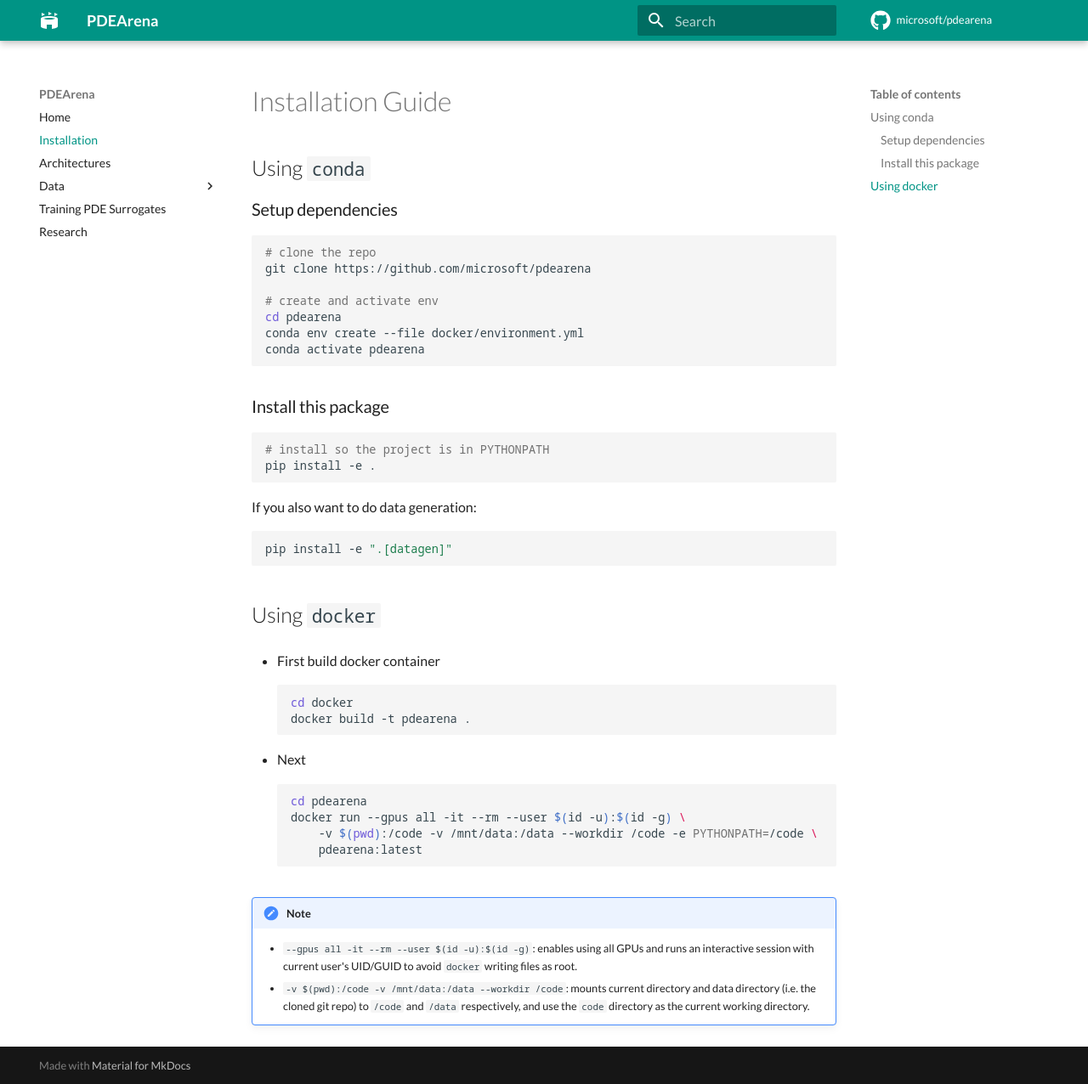
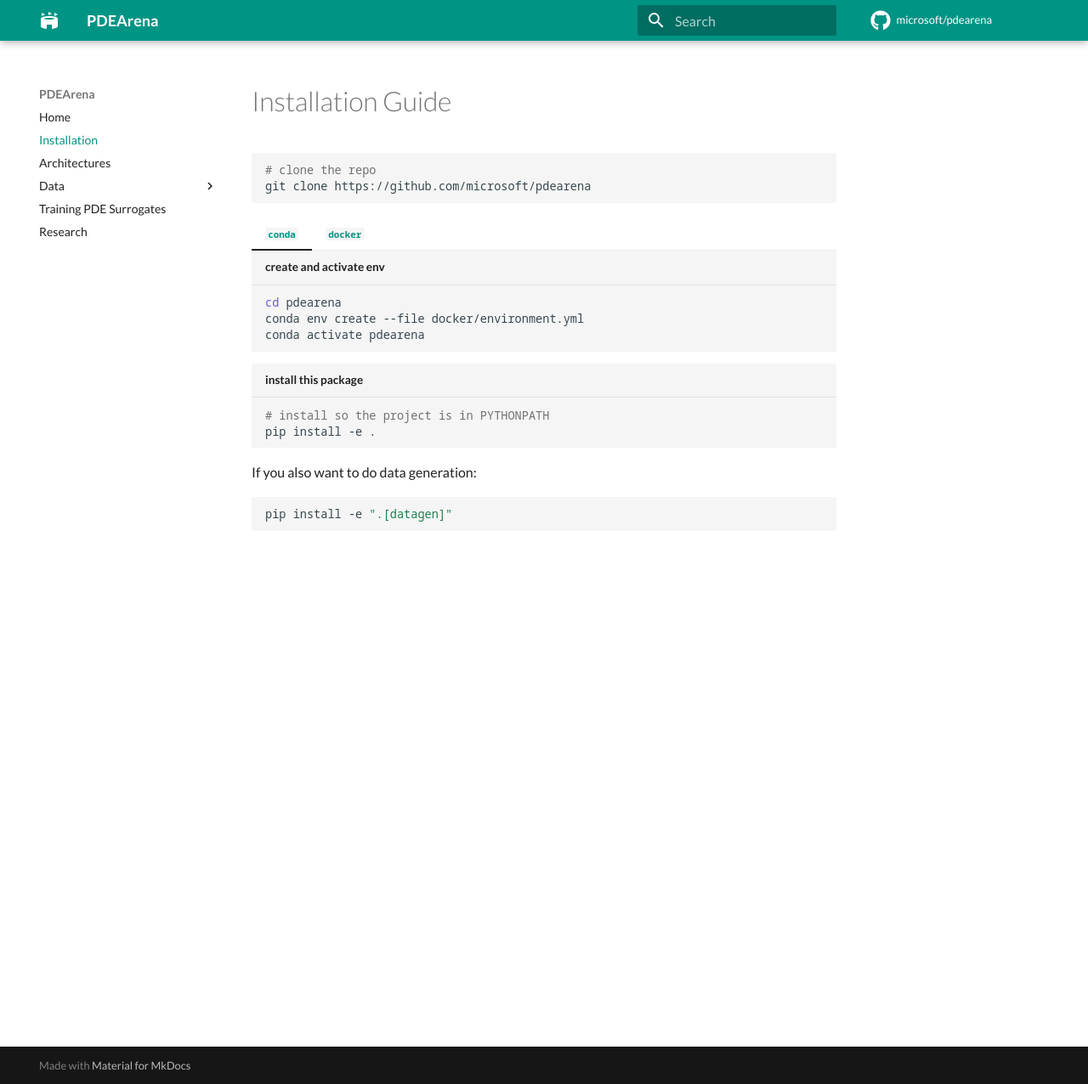
Before and after one commit to pdearena/pdearena, an MkDocs documentation site: the page built from docs/install.md, in a window 1280 px wide and 1276 px high. Shown: the whole window at 85% size. Built offline with MkDocs 1.6.1 and Material for MkDocs 9.7.7, drawn with Linux system fonts in a browser that asks for light colours; comment, search, counter and statistics services are not loaded.

Commit message:
tabbed install docs

````diff
--- a/docs/install.md
+++ b/docs/install.md
@@ -1,49 +1,46 @@
 # Installation Guide
 
-
-## Using `conda`
-
-### Setup dependencies
 
 ```bash
 # clone the repo
 git clone https://github.com/microsoft/pdearena
-
-# create and activate env
-cd pdearena
-conda env create --file docker/environment.yml
-conda activate pdearena
 ```
 
-### Install this package
+=== "`conda`"
 
-```bash
-# install so the project is in PYTHONPATH
-pip install -e .
-```
+    ```bash title="create and activate env"
+    cd pdearena
+    conda env create --file docker/environment.yml
+    conda activate pdearena
+    ```
 
-If you also want to do data generation:
+    ```bash title="install this package"
+    # install so the project is in PYTHONPATH
+    pip install -e .
+    ```
 
-```bash
-pip install -e ".[datagen]"
-```
+    If you also want to do data generation:
 
-## Using `docker`
+    ```bash
+    pip install -e ".[datagen]"
+    ```
 
-- First build docker container
-```bash
-cd docker
-docker build -t pdearena .
-```
+=== "`docker`"
 
-- Next
-```bash
-cd pdearena
-docker run --gpus all -it --rm --user $(id -u):$(id -g) \
-    -v $(pwd):/code -v /mnt/data:/data --workdir /code -e PYTHONPATH=/code \
-    pdearena:latest
-```
-!!! note
+    ```bash title="build docker container"
+    cd docker
+    docker build -t pdearena .
+    ```
 
-    - `--gpus all -it --rm --user $(id -u):$(id -g)`: enables using all GPUs and runs an interactive session with current user's UID/GUID to avoid `docker` writing files as root.
-    - `-v $(pwd):/code -v /mnt/data:/data --workdir /code`: mounts current directory and data directory (i.e. the cloned git repo) to `/code` and `/data` respectively, and use the `code` directory as the current working directory.
+    ```bash title="run docker container"
+    cd pdearena
+    docker run --gpus all -it --rm --user $(id -u):$(id -g) \
+        -v $(pwd):/code -v /mnt/data:/data --workdir /code -e PYTHONPATH=/code \
+        pdearena:latest
+    ```
+
+
+    !!! note
+
+        - `--gpus all -it --rm --user $(id -u):$(id -g)`: enables using all GPUs and runs an interactive session with current user's UID/GUID to avoid `docker` writing files as root.
+        - `-v $(pwd):/code -v /mnt/data:/data --workdir /code`: mounts current directory and data directory (i.e. the cloned git repo) to `/code` and `/data` respectively, and use the `code` directory as the current working directory.
--- a/mkdocs.yml
+++ b/mkdocs.yml
@@ -10,6 +10,8 @@ markdown_extensions:
   - md_in_html
   - pymdownx.details
   - pymdownx.superfences
+  - pymdownx.tabbed:
+      alternate_style: true
   - pymdownx.highlight:
       anchor_linenums: true
   - pymdownx.inlinehilite
````
